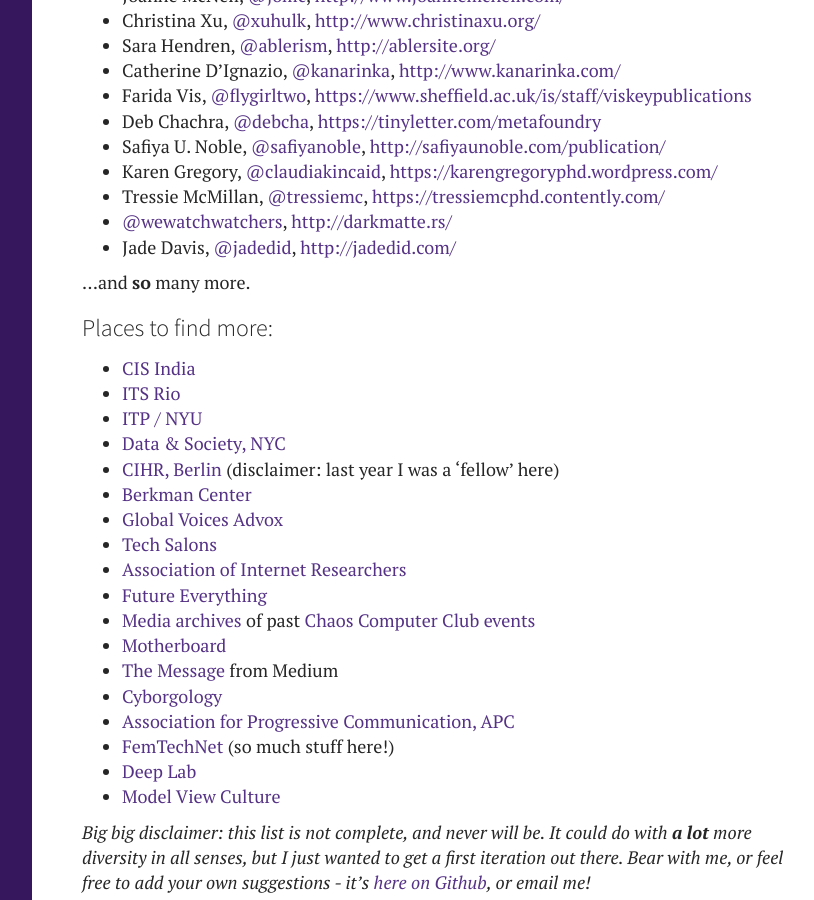
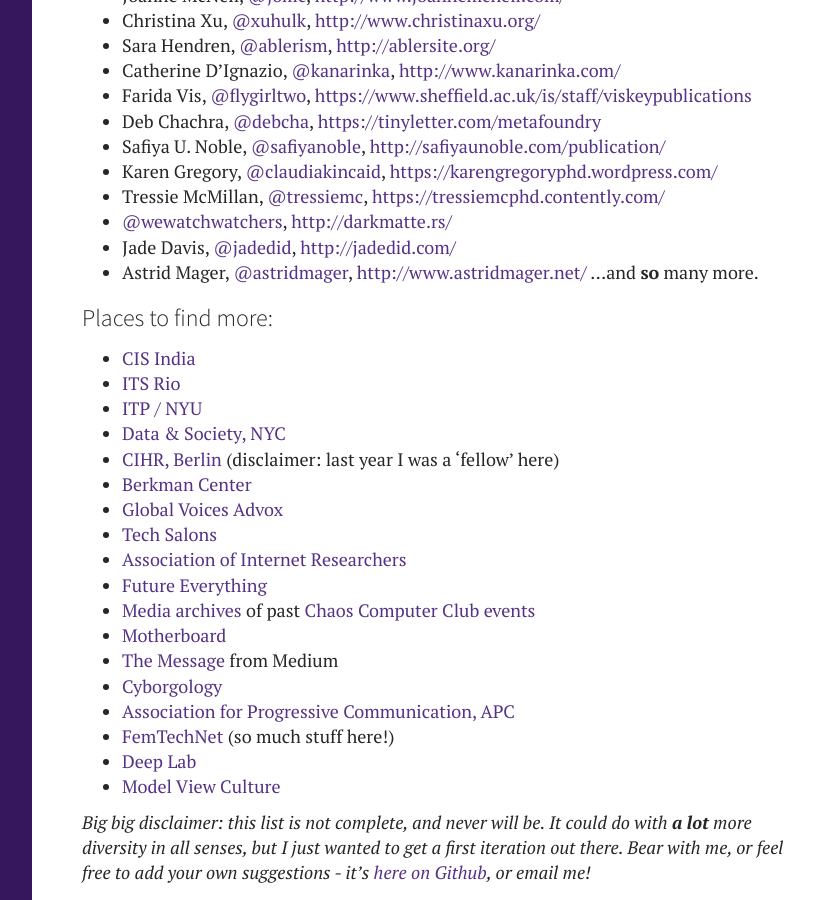
Before and after one commit to zararah/zararah.net, a Jekyll site: the page built from _posts/2016/2016-03-19-women-tech-critics.md, in a window 1280 px wide and 900 px high, scrolled down 4878 px. Shown: the whole window, without its empty margins (358-1172 px from the left). Built offline with Jekyll 4.4.1, drawn with Linux system fonts in a browser that asks for light colours; Markdown is read by kramdown in place of the engine named in the settings.

Commit message:
Update 2016-03-19-women-tech-critics.md
Astrid Mager does critical research research on search engines, information politics, science & technology. Specially interesting article is
Mager, A. (2014) Defining Algorithmic Ideology: Using Ideology Critique to Scrutinize Corporate Search Engines, Triple C. Cognition, Communication and Co-Operation 12(1)

```diff
--- a/_posts/2016/2016-03-19-women-tech-critics.md
+++ b/_posts/2016/2016-03-19-women-tech-critics.md
@@ -163,7 +163,7 @@
 * Tressie McMillan, [@tressiemc](https://twitter.com/tressiemc), <https://tressiemcphd.contently.com/>
 * [@wewatchwatchers](http://twitter.com/wewatchwatchers), <http://darkmatte.rs/>
 * Jade Davis, [@jadedid](https://twitter.com/jadedit), <http://jadedid.com/>
-
+* Astrid Mager, [@astridmager](https://twitter.com/astridmager), <http://www.astridmager.net/>
 ...and **so** many more.
 
 ### Places to find more:
```
